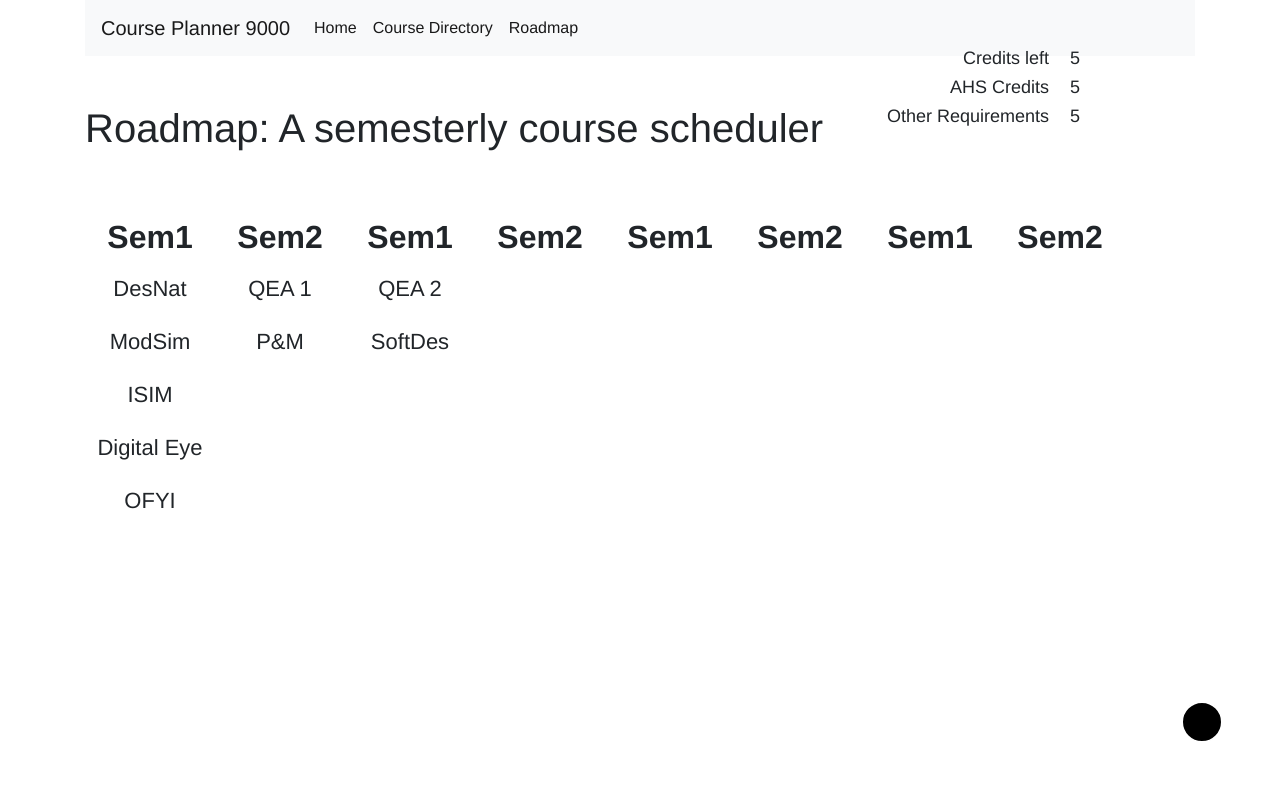
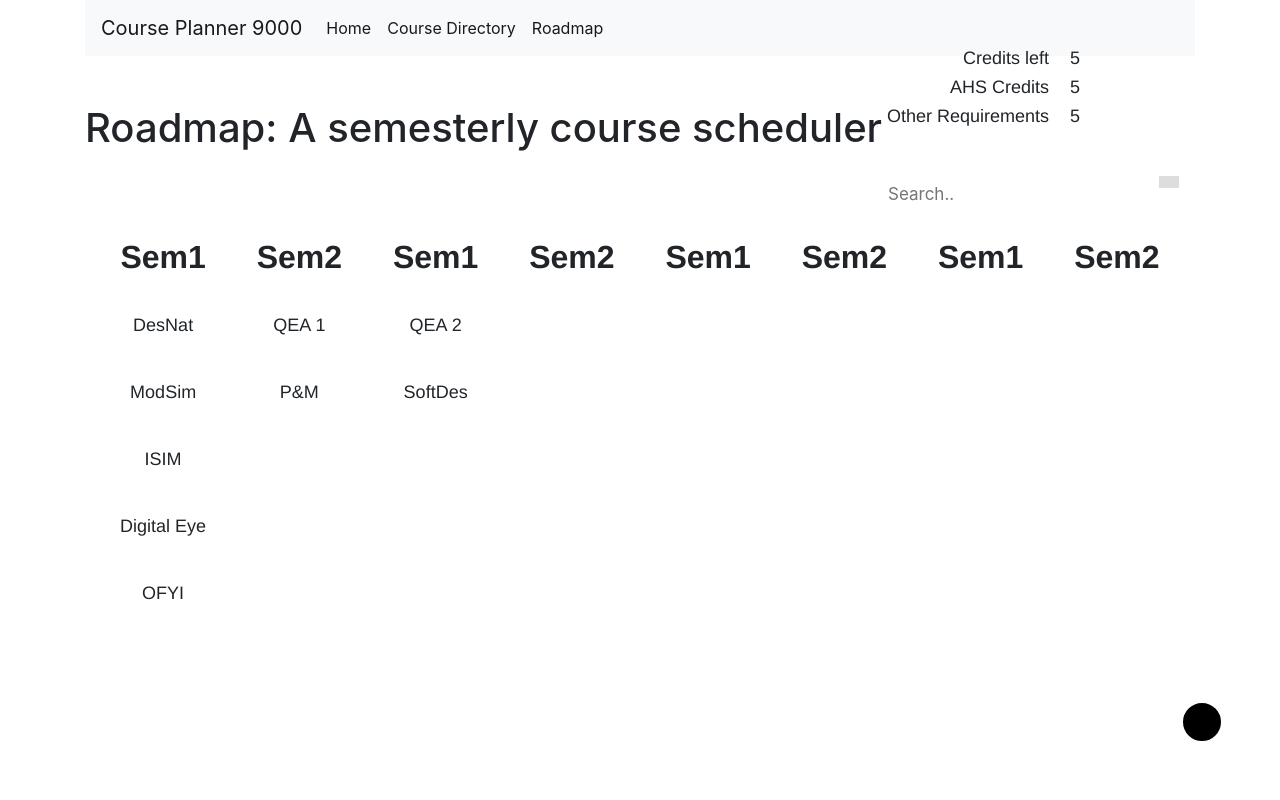
Before and after one commit to jamesHo22/CoursePlanner9000, a Flask app: page /roadmap/ in a window 1280 px wide. Run offline with Flask 2, Linux system fonts and the light colour scheme; some libraries are stand-ins or nearby versions.

Commit message:
fixed darkmode on layout and began searchbar

```diff
--- a/templates/roadmap.html
+++ b/templates/roadmap.html
@@ -9,24 +9,6 @@
 <title>Course Planner 9000</title>
 
 <style>
-
-    html, body {
-    height: 100%;
-    font-family: "Helvetica Neue", Helvetica, Arial, sans-serif;
-    }
-
-    /* body {
-    display: flex;
-    margin: 0;
-    line-height: 1.5;
-    } */
-
-    body.dark {
-    background: #1f1f1f;
-    color: #eaeaea;
-    }
-
-
 
     /* ROADMAP TABLE  */
 
@@ -40,21 +22,24 @@
     top: -44px;
     width: 100%;
     text-align: center;
-
     }
 
+    .roadmap table{
+      border-collapse: separate;
+      border-spacing: 20px;
+      border: darkblue;
+    }
 
     .roadmap th {
         font-size: 32px;
         font-weight: 700;
-        border-collapse: separate;
-        border-spacing: 20px;
+        border-width: 1px;
+
     }
     .roadmap td {
-        font-size: 22px;
+        font-size: 18px;
         width: 130px;
         padding: 10px;
-        /* background-color: #ebebeb; */
     }
     .roadmap td:hover {
         background-color: #0099ff;
@@ -86,17 +71,6 @@
         padding-right: 20px;
     }
 
-    .controls {
-    position: absolute;
-    bottom: 0em;
-    right: 0em;
-    }
-
-
-    /* HOVER COLOR */
-
-
-
     /*
     CLICK AND DRAG
 
@@ -108,7 +82,48 @@
     border: 1px solid #d3d3d3;
     } */
 
+    .search-container {
+      float: right;
+    }
 
+    input[type=text] {
+      padding: 6px;
+      margin-top: 8px;
+      font-size: 17px;
+      border: none;
+    }
+
+    .search-container button {
+      float: right;
+      padding: 6px 10px;
+      margin-top: 8px;
+      margin-right: 16px;
+      background: #ddd;
+      font-size: 17px;
+      border: none;
+      cursor: pointer;
+    }
+
+    .search-container button:hover {
+      background: #ccc;
+    }
+
+    @media screen and (max-width: 600px) {
+      .search-container {
+        float: none;
+      }
+      a, input[type=text], .search-container button {
+        float: none;
+        display: block;
+        text-align: left;
+        width: 100%;
+        margin: 0;
+        padding: 14px;
+      }
+      input[type=text] {
+        border: 1px solid #ccc;
+      }
+    }
 
 
 </style>
@@ -123,6 +138,12 @@
 
 </body>
 
+<div class="search-container">
+  <form action="/action_page.php">
+    <input type="text" placeholder="Search.." name="search">
+    <button type="submit"><i class="fa fa-search"></i></button>
+  </form>
+</div>
 
 <meta content='width=device-width, initial-scale=1, maximum-scale=1' name='viewport'>
 <div class="credits">
@@ -218,23 +239,6 @@
   </table>
 </div>
 
-
-
-
-
-
-<div class="controls">
-
-  <a href="#" class="toggle-bg">
-    <svg width="100" height="100">
-            <circle cx="22" cy="22" r="20" stroke="white" stroke-width="2" fill="black" />
-    </svg>
-  </a>
-</div>
-
-
-
-
 <!--
 
     CLICK AND DRAG ITEMS
@@ -255,12 +259,6 @@
 <!-- JAVASCRIPT -->
 
 <script>
-
-    document.querySelector('.toggle-bg').addEventListener('click', function(e) {
-    e.preventDefault();
-    document.body.classList.toggle('dark');
-    })
-
 
 // CLICK AND DRAG
 
```
